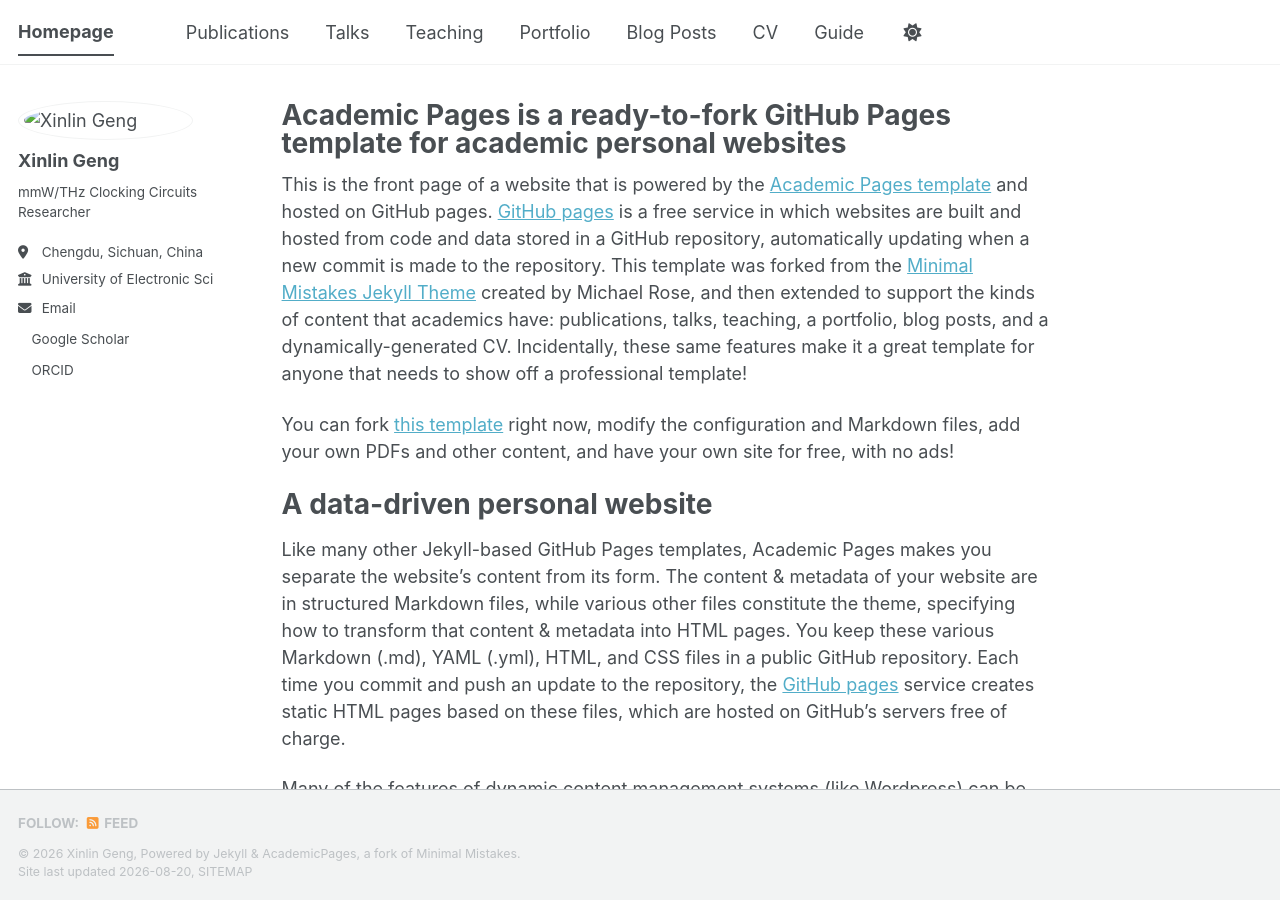
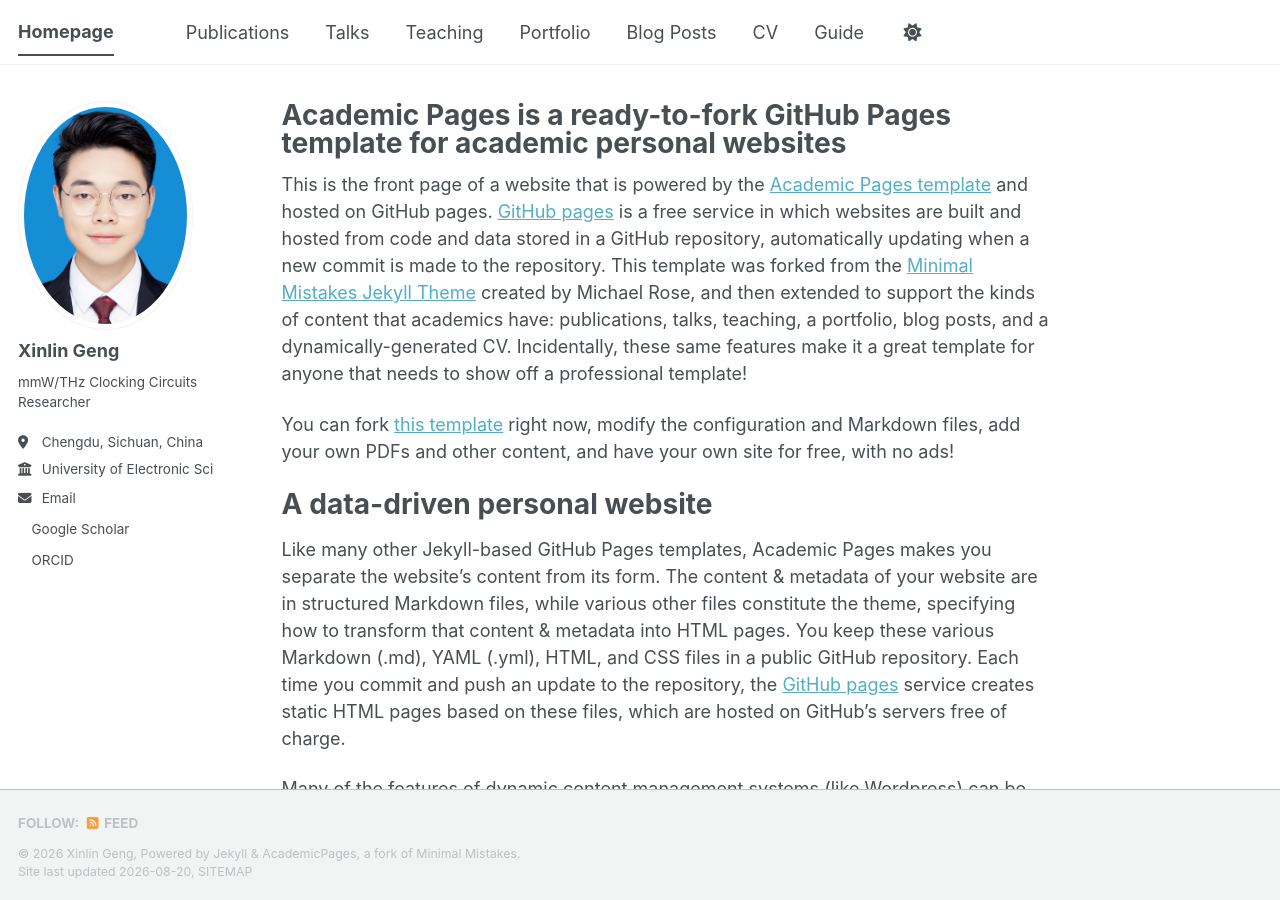
Before and after one commit to Xinlin2026/xlgeng86.github.io, a Jekyll site: the page built from _pages/about.md, in a window 1280 px wide and 900 px high. Built offline with Jekyll 4.4.1, drawn with Linux system fonts in a browser that asks for light colours; a style sheet for code colours, icons or effects is not loaded.

Commit message:
Update _config.yml

```diff
--- a/_config.yml
+++ b/_config.yml
@@ -23,7 +23,7 @@ repository               : "xlgeng86/xlgeng86.github.io"
 #               Additional customization can be done by editing /_includes/author-profile.html
 author:
   # Biographic information
-  avatar           : "images/photo.png"
+  avatar           : "photo.png"
   name             : "Xinlin Geng"
   pronouns         : # example: "she/her"
   bio              : "mmW/THz Clocking Circuits Researcher"
```
